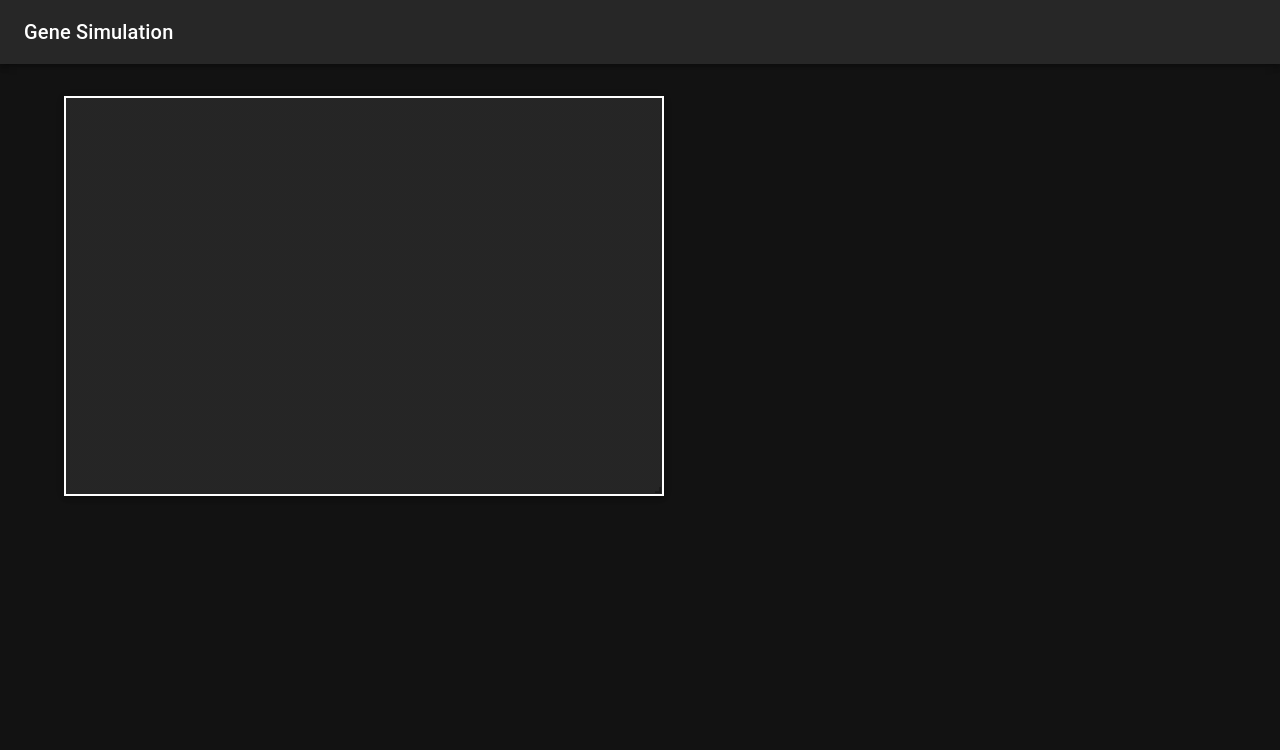
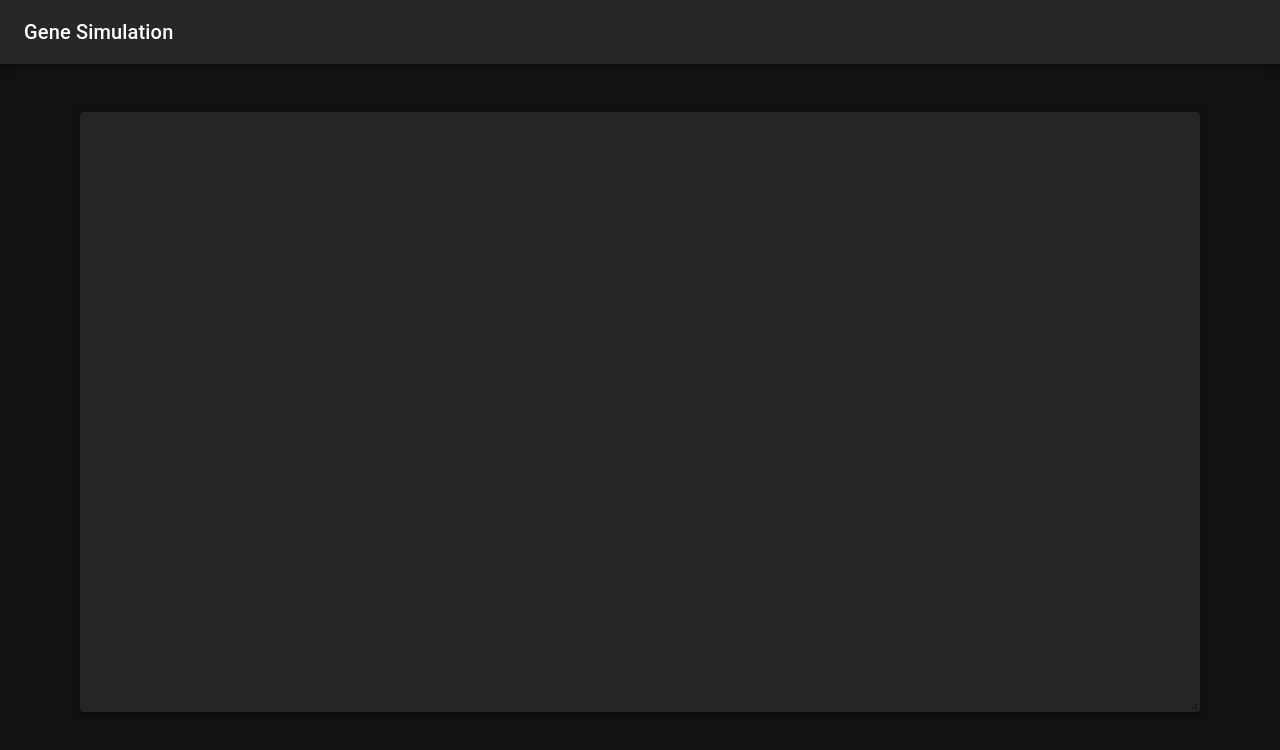
Before and after one commit to wshedden/gene-sim, a React (Vite) app: page / in a window 1280 px wide. Shown: the top 750 px of the page. Built offline with nearby package versions, Linux system fonts and the light colour scheme.

Commit message:
Remove unnecessary box

```diff
--- a/src/App.tsx
+++ b/src/App.tsx
@@ -1,5 +1,5 @@
 import React, { useState } from 'react';
-import { AppBar, Toolbar, Typography, Container, Grid, Paper, Box, CssBaseline, ThemeProvider, createTheme, TextField, Button } from '@mui/material';
+import { AppBar, Toolbar, Typography, Container, Paper, Box, CssBaseline, ThemeProvider, createTheme } from '@mui/material';
 import { ResizableBox } from 'react-resizable';
 import 'react-resizable/css/styles.css';
 import D3Component from './D3Component';
@@ -10,13 +10,11 @@ const theme = createTheme({
   },
 });
 
+const PLAY_AREA_WIDTH = 1200;
+const PLAY_AREA_HEIGHT = 600;
+
 const App: React.FC = () => {
   const [screen, setScreen] = useState<'intro' | 'simulation'>('simulation'); // Set initial state to 'simulation'
-  const [inputValue, setInputValue] = useState('');
-
-  const handleInputChange = (event: React.ChangeEvent<HTMLInputElement>) => {
-    setInputValue(event.target.value);
-  };
 
   return (
     <ThemeProvider theme={theme}>
@@ -27,30 +25,11 @@ const App: React.FC = () => {
         </Toolbar>
       </AppBar>
       <Container>
-        <Box my={4}>
-          <Grid container spacing={2}>
-            <Grid item xs={12}>
-              <ResizableBox width={600} height={400} minConstraints={[300, 200]} maxConstraints={[800, 600]}>
-                <Paper elevation={3} style={{ padding: '16px', height: '100%', position: 'relative' }}>
-                  <Box
-                    sx={{
-                      border: '2px solid #fff',
-                      width: '100%',
-                      height: '100%',
-                      position: 'absolute',
-                      top: 0,
-                      left: 0,
-                      display: 'flex',
-                      justifyContent: 'center',
-                      alignItems: 'center',
-                    }}
-                  >
-                    <D3Component />
-                  </Box>
-                </Paper>
-              </ResizableBox>
-            </Grid>
-          </Grid>
+        <Box my={4} display="flex" justifyContent="flex-end" alignItems="flex-start" height="100vh" padding={2}>
+          <ResizableBox width={PLAY_AREA_WIDTH} height={PLAY_AREA_HEIGHT} minConstraints={[300, 200]} maxConstraints={[PLAY_AREA_WIDTH, PLAY_AREA_HEIGHT]}>
+            <Paper elevation={3} style={{ padding: '16px', height: '100%', position: 'relative' }}>
+            </Paper>
+          </ResizableBox>
         </Box>
       </Container>
     </ThemeProvider>
--- a/src/D3Component.tsx
+++ b/src/D3Component.tsx
@@ -1,22 +1,49 @@
-import React, { useRef, useEffect } from 'react';
+import React, { useRef, useEffect, useState } from 'react';
 import * as d3 from 'd3';
+import { AppBar, Toolbar, Typography, Container, Grid, Paper, Box, CssBaseline, ThemeProvider, createTheme } from '@mui/material';
+import { ResizableBox } from 'react-resizable';
+import 'react-resizable/css/styles.css';
 
-const D3Component: React.FC = () => {
+const theme = createTheme({
+  palette: {
+    mode: 'dark',
+  },
+});
+
+const PLAY_AREA_WIDTH = 1200;
+const PLAY_AREA_HEIGHT = 800;
+
+interface D3ComponentProps {
+  width: number;
+  height: number;
+}
+
+const D3Component: React.FC<D3ComponentProps> = ({ width, height }) => {
   const d3Container = useRef(null);
 
   useEffect(() => {
     if (d3Container.current) {
       const svg = d3.select(d3Container.current)
         .append('svg')
-        .attr('width', '100%')
-        .attr('height', '100%');
+        .attr('width', width)
+        .attr('height', height);
 
     }
-  }, []);
+  }, [width, height]);
 
   return (
     <div ref={d3Container} style={{ width: '100%', height: '100%' }} />
   );
 };
 
-export default D3Component;
+const App: React.FC = () => {
+  return (
+    <ThemeProvider theme={theme}>
+      <CssBaseline />
+      <AppBar position="static">
+      </AppBar>
+    </ThemeProvider>
+  );
+};
+
+export default App;
```
